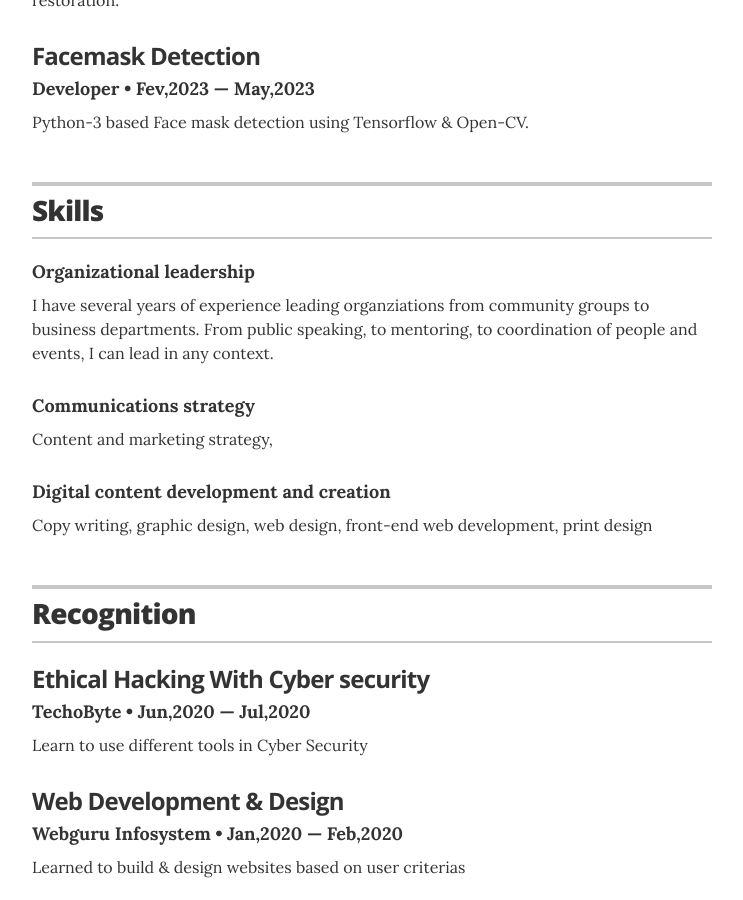
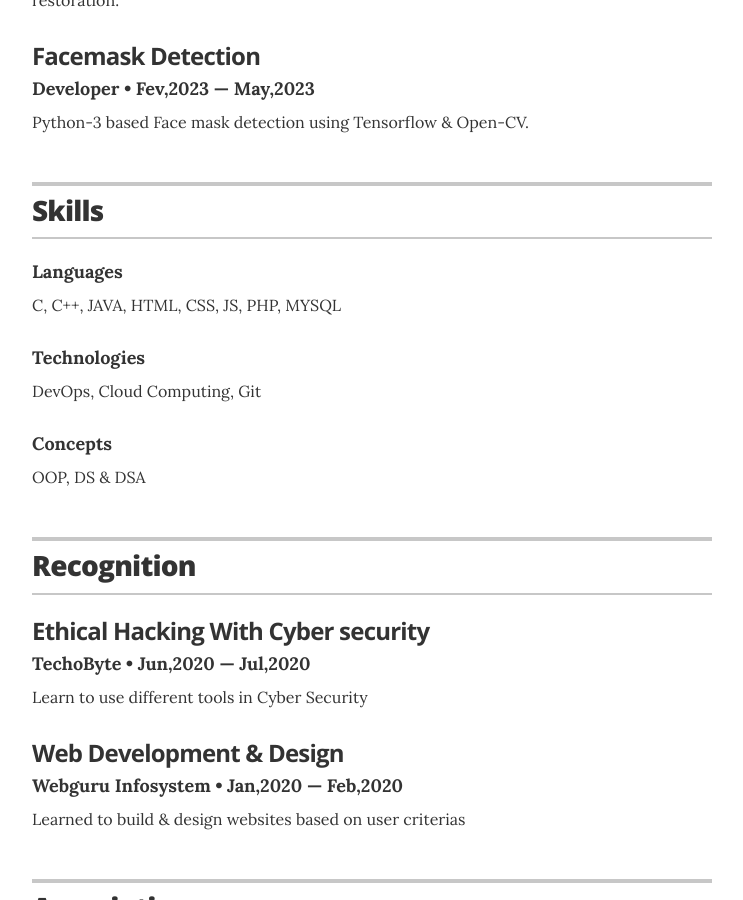
Before and after one commit to Souvik-Pramanik/resume, a Jekyll site: the page built from index.html, in a window 1280 px wide and 900 px high, scrolled down 1818 px. Shown: the whole window, without its empty margins (268-1011 px from the left). Built offline with Jekyll 4.4.1, drawn with Linux system fonts in a browser that asks for light colours.

Commit message:
Update skills.yml

```diff
--- a/_data/skills.yml
+++ b/_data/skills.yml
@@ -1,12 +1,12 @@
 # Skills
 # Organizational leadership
-- skill: Organizational leadership
-  description: I have several years of experience leading organziations from community groups to business departments. From public speaking, to mentoring, to coordination of people and events, I can lead in any context.
+- skill: Languages
+  description: C, C++, JAVA, HTML, CSS, JS, PHP, MYSQL
 
 # Communications strategy
-- skill: Communications strategy
-  description: Content and marketing strategy,
+- skill: Technologies
+  description: DevOps, Cloud Computing, Git
 
 # Digital content development and creation
-- skill: Digital content development and creation
-  description: Copy writing, graphic design, web design, front-end web development, print design
+- skill: Concepts
+  description: OOP, DS & DSA
```
